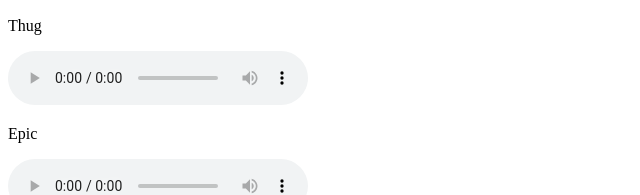
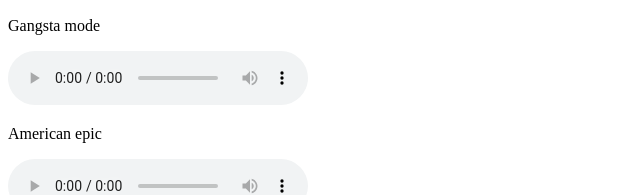
Before and after one commit to Lyptik/instant-motivation, a plain HTML site: page index.html in a window 1280 px wide. Shown: the part 681-876 px from the top of the page, without its empty margins (0-640 px from the left). Drawn offline with Linux system fonts and the light colour scheme.

Commit message:
Update index.html

```diff
--- a/index.html
+++ b/index.html
@@ -44,13 +44,13 @@ Your browser does not support the audio element.
 Your browser does not support the audio element.
 </audio>
 
-<p>Thug</p>
+<p>Gangsta mode</p>
 <audio controls>
   <source src="sounds/thug.mp3" type="audio/mpeg">
 Your browser does not support the audio element.
 </audio>
 
-<p>Epic</p>
+<p>American epic</p>
 <audio controls>
   <source src="sounds/epic.mp3" type="audio/mpeg">
 Your browser does not support the audio element.
```
